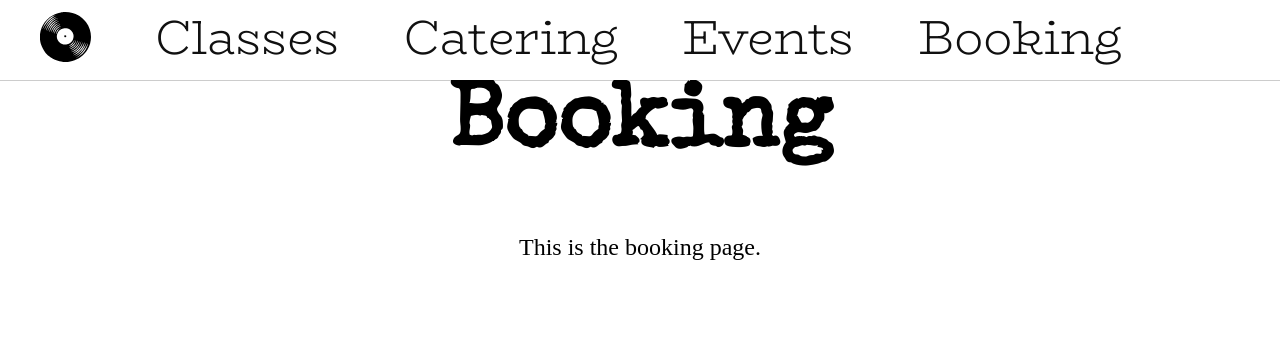
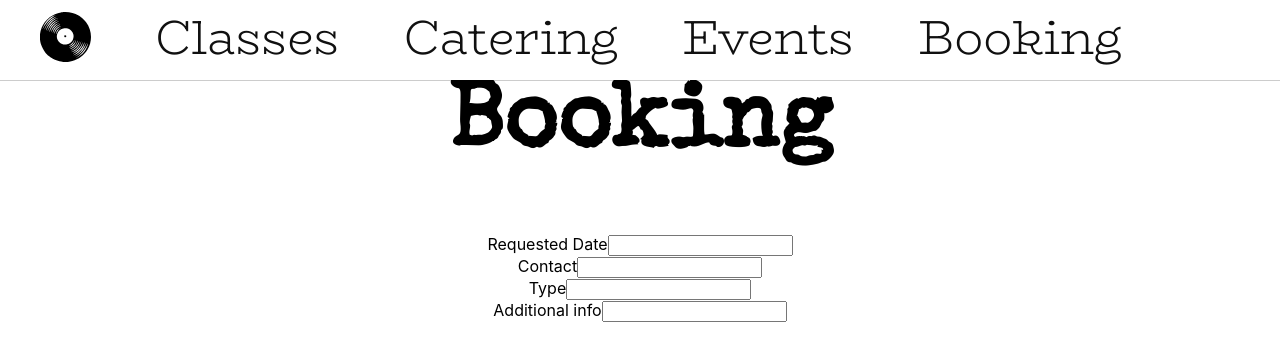
Before and after one commit to G3o-R/soundtrack-coffee-page, a React (Create React App) app: page /booking in a window 1280 px wide. Shown: the top 360 px of the page. Built offline with nearby package versions, Linux system fonts and the light colour scheme; no server answers; a web font is replaced by a local one.

Commit message:
building booking page

```diff
--- a/src/pages/Booking.js
+++ b/src/pages/Booking.js
@@ -1,10 +1,82 @@
+import {
+  BookingForm,
+  BookingFormContainer,
+  BookingFormWrapper,
+  ContentContainer,
+  ContentWrapper,
+  FormGroup,
+  StyledBookingPage,
+  StyledHeader,
+} from "../styles/BookingStyles";
+import { useState } from "react";
 
 
 export default function Booking() {
+
+  const [formData, setFormData] = useState({
+    requested_date: "",
+    contact_info: "",
+    type: "",
+    additional_info: ""
+  })
+
+  const { requested_date, contact_info, type, additional_info } = formData
+
+  function handleChange(e) {
+    let name = e.target.name
+    let value = e.target.value
+    setFormData({ ...formData, [name]: value })
+  }
+
   return (
-    <div>
-      <h1>Booking</h1>
-      <p>This is the booking page.</p>
-    </div>
+    <StyledBookingPage>
+      <ContentWrapper>
+        <ContentContainer>
+          <StyledHeader>
+            <h1>
+              Booking
+            </h1>
+          </StyledHeader>
+          <BookingFormWrapper>
+            <BookingFormContainer>
+              <BookingForm>
+                <FormGroup>
+                  <label>Requested Date</label>
+                  <input name="requested_date"
+                    value={requested_date}
+                    type="text"
+                    onChange={(e) => handleChange(e)}
+                  />
+                </FormGroup>
+                <FormGroup>
+                  <label>Contact</label>
+                  <input name="contact_info"
+                    value={contact_info}
+                    type="text"
+                    onChange={(e) => handleChange(e)}
+                  />
+                </FormGroup>
+                <FormGroup>
+                  <label>Type</label>
+                  <input name="type"
+                    value={type}
+                    type="text"
+                    onChange={(e) => handleChange(e)}
+                  />
+                </FormGroup>
+                <FormGroup>
+                  <label>Additional info</label>
+                  <input name="additional_info"
+                    value={additional_info}
+                    type="text"
+                    onChange={(e) => handleChange(e)}
+                  />
+                </FormGroup>
+              </BookingForm>
+            </BookingFormContainer>
+          </BookingFormWrapper>
+        </ContentContainer>
+      </ContentWrapper>
+    </StyledBookingPage>
   );
 }
--- a/src/styles/BookingStyles.js
+++ b/src/styles/BookingStyles.js
@@ -0,0 +1,34 @@
+import { style } from 'framer-motion/client';
+import styled from 'styled-components';
+
+export const StyledBookingPage = styled.div`
+
+`;
+
+export const ContentWrapper = styled.div`
+
+`;
+
+export const ContentContainer = styled.div`
+
+`;
+
+export const StyledHeader = styled.div`
+
+`;
+
+export const BookingFormWrapper = styled.div`
+
+`;
+
+export const BookingFormContainer = styled.div`
+
+`;
+
+export const BookingForm = styled.form`
+
+`;
+
+export const FormGroup = styled.div`
+
+`;
```
